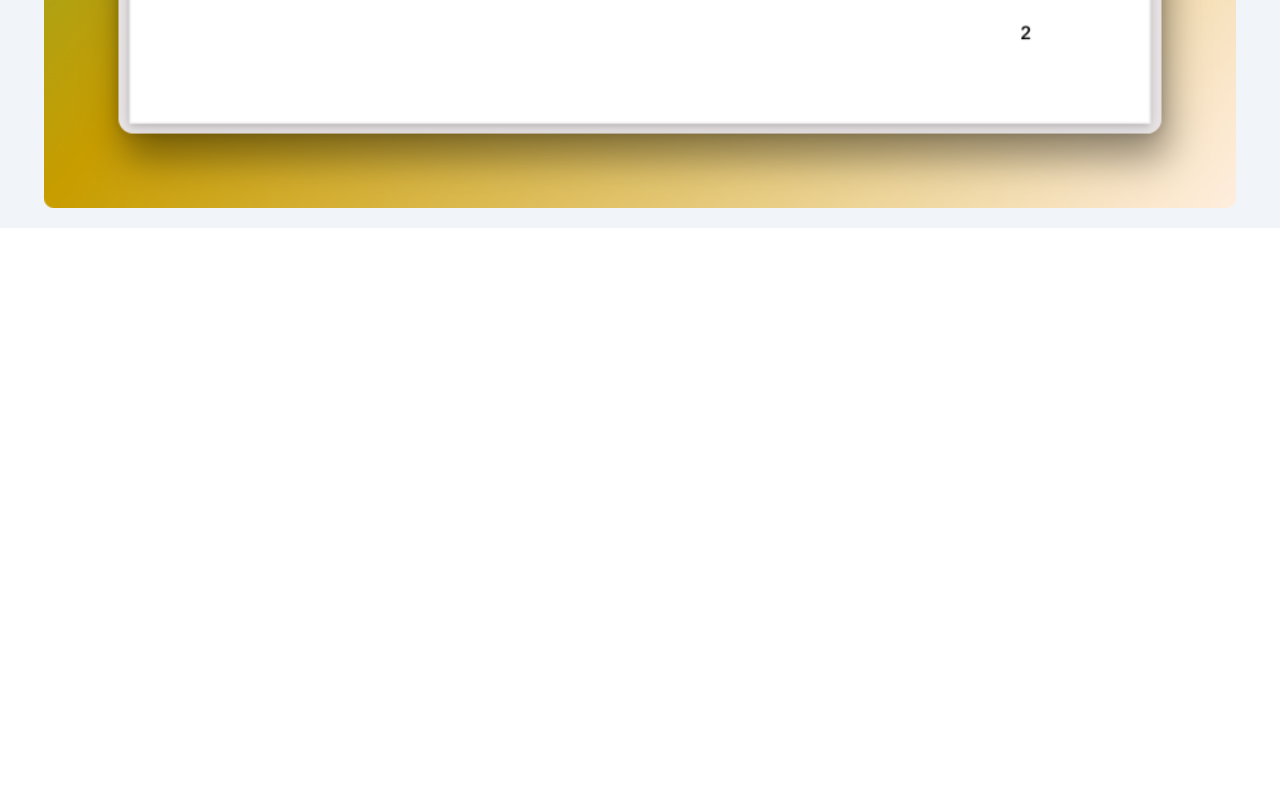
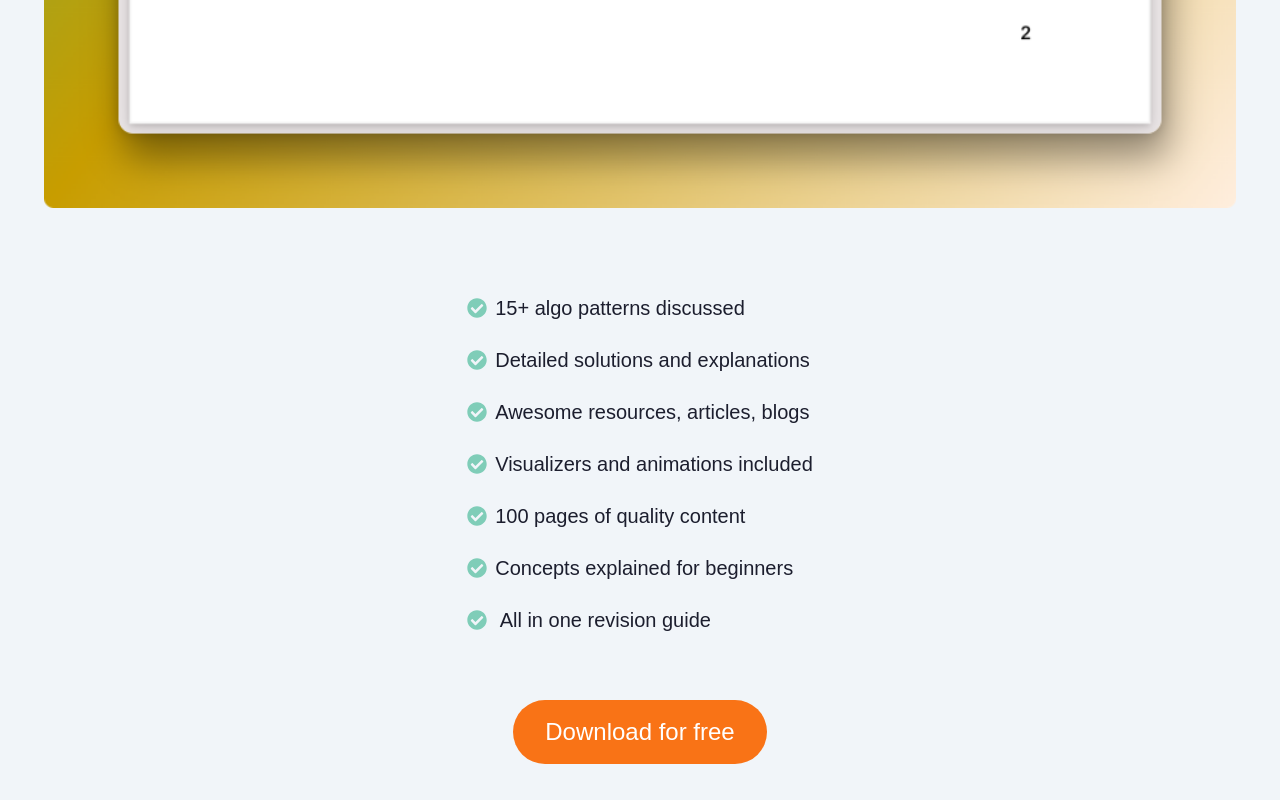
Before and after one commit to AbhiVikrant/dsa-revision-new-master, a React (Vite) app: page / in a window 1280 px wide. Shown: the part 3599-4399 px from the top of the page. Before the commit the page ends 3827 px from the top, so only its background shows below. Built offline with nearby package versions, Linux system fonts and the light colour scheme; a web font is replaced by a local one.

Commit message:
Added Content section

```diff
--- a/src/components/ContentSection.jsx
+++ b/src/components/ContentSection.jsx
@@ -1,4 +1,5 @@
 import React from "react";
+import { FontAwesomeIcon } from "@fortawesome/react-fontawesome";
 
 const ContentSection = () => {
   return (
@@ -11,6 +12,148 @@ const ContentSection = () => {
       <div className="book-include-cover gap-2 flex flex-col sm:mx-8">
         <img src="./assets/images/dsa-2.png" alt="dsa-include-cover" />
       </div>
+      <div className="list-items flex flex-col justify-center items-center sm:mx-8 mt-8  gap-2">
+        <ul>
+          <li className="text-color-text text-xl mb-3 leading-loose font-Quicksand font-medium ">
+            <svg
+              className="svg-inline--fa fa-check-circle fa-w-16 me-2"
+              aria-hidden="true"
+              focusable="false"
+              data-prefix="fas"
+              data-icon="check-circle"
+              role="img"
+              xmlns="http://www.w3.org/2000/svg"
+              viewBox="0 0 512 512"
+              data-fa-i2svg=""
+            >
+              <path
+                fill="currentColor"
+                d="M504 256c0 136.967-111.033 248-248 248S8 392.967 8 256 119.033 8 256 8s248 111.033 248 248zM227.314 387.314l184-184c6.248-6.248 6.248-16.379 0-22.627l-22.627-22.627c-6.248-6.249-16.379-6.249-22.628 0L216 308.118l-70.059-70.059c-6.248-6.248-16.379-6.248-22.628 0l-22.627 22.627c-6.248 6.248-6.248 16.379 0 22.627l104 104c6.249 6.249 16.379 6.249 22.628.001z"
+              ></path>
+            </svg>
+            15+ algo patterns discussed
+          </li>
+          <li className="text-color-text text-xl mb-3 leading-loose font-Quicksand font-medium ">
+            <svg
+              className="svg-inline--fa fa-check-circle fa-w-16 me-2"
+              aria-hidden="true"
+              focusable="false"
+              data-prefix="fas"
+              data-icon="check-circle"
+              role="img"
+              xmlns="http://www.w3.org/2000/svg"
+              viewBox="0 0 512 512"
+              data-fa-i2svg=""
+            >
+              <path
+                fill="currentColor"
+                d="M504 256c0 136.967-111.033 248-248 248S8 392.967 8 256 119.033 8 256 8s248 111.033 248 248zM227.314 387.314l184-184c6.248-6.248 6.248-16.379 0-22.627l-22.627-22.627c-6.248-6.249-16.379-6.249-22.628 0L216 308.118l-70.059-70.059c-6.248-6.248-16.379-6.248-22.628 0l-22.627 22.627c-6.248 6.248-6.248 16.379 0 22.627l104 104c6.249 6.249 16.379 6.249 22.628.001z"
+              ></path>
+            </svg>
+            Detailed solutions and explanations
+          </li>
+          <li className="text-color-text text-xl mb-3 leading-loose font-Quicksand font-medium ">
+            <svg
+              className="svg-inline--fa fa-check-circle fa-w-16 me-2"
+              aria-hidden="true"
+              focusable="false"
+              data-prefix="fas"
+              data-icon="check-circle"
+              role="img"
+              xmlns="http://www.w3.org/2000/svg"
+              viewBox="0 0 512 512"
+              data-fa-i2svg=""
+            >
+              <path
+                fill="currentColor"
+                d="M504 256c0 136.967-111.033 248-248 248S8 392.967 8 256 119.033 8 256 8s248 111.033 248 248zM227.314 387.314l184-184c6.248-6.248 6.248-16.379 0-22.627l-22.627-22.627c-6.248-6.249-16.379-6.249-22.628 0L216 308.118l-70.059-70.059c-6.248-6.248-16.379-6.248-22.628 0l-22.627 22.627c-6.248 6.248-6.248 16.379 0 22.627l104 104c6.249 6.249 16.379 6.249 22.628.001z"
+              ></path>
+            </svg>
+            Awesome resources, articles, blogs
+          </li>
+          <li className="text-color-text text-xl mb-3 leading-loose font-Quicksand font-medium">
+            <svg
+              className="svg-inline--fa fa-check-circle fa-w-16 me-2"
+              aria-hidden="true"
+              focusable="false"
+              data-prefix="fas"
+              data-icon="check-circle"
+              role="img"
+              xmlns="http://www.w3.org/2000/svg"
+              viewBox="0 0 512 512"
+              data-fa-i2svg=""
+            >
+              <path
+                fill="currentColor"
+                d="M504 256c0 136.967-111.033 248-248 248S8 392.967 8 256 119.033 8 256 8s248 111.033 248 248zM227.314 387.314l184-184c6.248-6.248 6.248-16.379 0-22.627l-22.627-22.627c-6.248-6.249-16.379-6.249-22.628 0L216 308.118l-70.059-70.059c-6.248-6.248-16.379-6.248-22.628 0l-22.627 22.627c-6.248 6.248-6.248 16.379 0 22.627l104 104c6.249 6.249 16.379 6.249 22.628.001z"
+              ></path>
+            </svg>
+            Visualizers and animations included
+          </li>
+          <li className="text-color-text text-xl mb-3 leading-loose font-Quicksand font-medium ">
+            <svg
+              className="svg-inline--fa fa-check-circle fa-w-16 me-2"
+              aria-hidden="true"
+              focusable="false"
+              data-prefix="fas"
+              data-icon="check-circle"
+              role="img"
+              xmlns="http://www.w3.org/2000/svg"
+              viewBox="0 0 512 512"
+              data-fa-i2svg=""
+            >
+              <path
+                fill="currentColor"
+                d="M504 256c0 136.967-111.033 248-248 248S8 392.967 8 256 119.033 8 256 8s248 111.033 248 248zM227.314 387.314l184-184c6.248-6.248 6.248-16.379 0-22.627l-22.627-22.627c-6.248-6.249-16.379-6.249-22.628 0L216 308.118l-70.059-70.059c-6.248-6.248-16.379-6.248-22.628 0l-22.627 22.627c-6.248 6.248-6.248 16.379 0 22.627l104 104c6.249 6.249 16.379 6.249 22.628.001z"
+              ></path>
+            </svg>
+            100 pages of quality content
+          </li>
+          <li className="text-color-text text-xl mb-3 leading-loose font-Quicksand font-medium">
+            <svg
+              className="svg-inline--fa fa-check-circle fa-w-16 me-2"
+              aria-hidden="true"
+              focusable="false"
+              data-prefix="fas"
+              data-icon="check-circle"
+              role="img"
+              xmlns="http://www.w3.org/2000/svg"
+              viewBox="0 0 512 512"
+              data-fa-i2svg=""
+            >
+              <path
+                fill="currentColor"
+                d="M504 256c0 136.967-111.033 248-248 248S8 392.967 8 256 119.033 8 256 8s248 111.033 248 248zM227.314 387.314l184-184c6.248-6.248 6.248-16.379 0-22.627l-22.627-22.627c-6.248-6.249-16.379-6.249-22.628 0L216 308.118l-70.059-70.059c-6.248-6.248-16.379-6.248-22.628 0l-22.627 22.627c-6.248 6.248-6.248 16.379 0 22.627l104 104c6.249 6.249 16.379 6.249 22.628.001z"
+              ></path>
+            </svg>
+            Concepts explained for beginners
+          </li>
+          <li className="text-color-text text-xl mb-3 leading-loose font-Quicksand font-medium ">
+            <svg
+              className="svg-inline--fa fa-check-circle fa-w-16 me-2"
+              aria-hidden="true"
+              focusable="false"
+              data-prefix="fas"
+              data-icon="check-circle"
+              role="img"
+              xmlns="http://www.w3.org/2000/svg"
+              viewBox="0 0 512 512"
+              data-fa-i2svg=""
+            >
+              <path
+                fill="currentColor"
+                d="M504 256c0 136.967-111.033 248-248 248S8 392.967 8 256 119.033 8 256 8s248 111.033 248 248zM227.314 387.314l184-184c6.248-6.248 6.248-16.379 0-22.627l-22.627-22.627c-6.248-6.249-16.379-6.249-22.628 0L216 308.118l-70.059-70.059c-6.248-6.248-16.379-6.248-22.628 0l-22.627 22.627c-6.248 6.248-6.248 16.379 0 22.627l104 104c6.249 6.249 16.379 6.249 22.628.001z"
+              ></path>
+            </svg>{" "}
+            All in one revision guide
+          </li>
+        </ul>
+      </div>
+      <div className="download_button flex justify-center">
+        <button className="bg-orange-500 text-white text-2xl from-neutral-600 text-center px-8 py-4 rounded-full font-Quicksand mb-4">
+          Download for free
+        </button>
+      </div>
     </>
   );
 };
--- a/src/index.css
+++ b/src/index.css
@@ -3,3 +3,22 @@
 @tailwind base;
 @tailwind components;
 @tailwind utilities;
+.fa-check-circle {
+    color: #7fcdb8;
+}
+svg:not(:root).svg-inline--fa {
+    overflow: visible;
+}
+.svg-inline--fa.fa-w-16 {
+    width: 1em;
+}
+.me-2 {
+    margin-right: 0.5rem !important;
+}
+.svg-inline--fa {
+    display: inline-block;
+    font-size: inherit;
+    height: 1em;
+    overflow: visible;
+    vertical-align: -.125em;
+}
```
